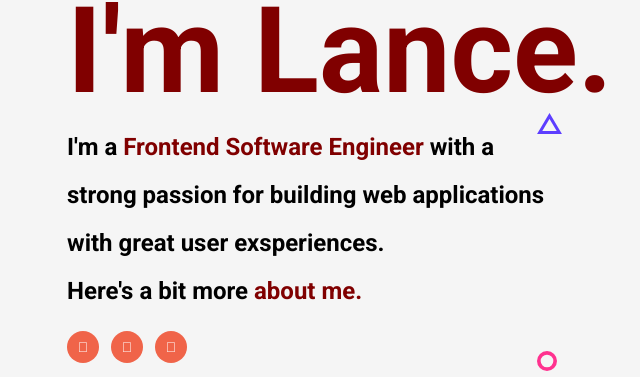
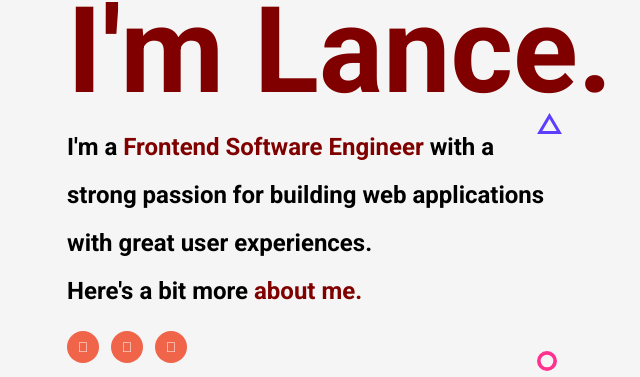
Before and after one commit to Locklear66/advanced-portfolio, a plain HTML site: page index.html in a window 1280 px wide. Shown: the part 289-666 px from the top of the page, 103-743 px from the left. Drawn offline with nearby package versions, Linux system fonts and the light colour scheme.

Commit message:
spelling corrections

```diff
--- a/index.html
+++ b/index.html
@@ -70,7 +70,7 @@
       <header class="header">
          <h1 class="title">Hey</h1>
          <h1 class="title title--secondary">I'm Lance.</h1>
-         <p class="header__para">I'm a <b class="orange"> Frontend Software Engineer</b> with a strong passion for building web applications with great user exsperiences.
+         <p class="header__para">I'm a <b class="orange"> Frontend Software Engineer</b> with a strong passion for building web applications with great user experiences.
             <br>
             Here's a bit more <b class="orange click" onclick="toggleModel()">about me.</b>
          <p>
@@ -99,9 +99,9 @@
             <h3 class="model__title model__title--about">Here's a bit about me!</h3>
             <h4 class="model__sub-title model__sub-title--about">Frontend software engineer.</h4>
             <p class="model__para">
-               Im a 31 year old <b class="orange">frontend software Engineer</b> with a strong passion for developing websites with great <b class="orange">user exsperiences</b>.
+               Im a 31 year old <b class="orange">frontend software Engineer</b> with a strong passion for developing websites with great <b class="orange">user experiences</b>.
                <br>
-               I currently work on extremely difficult engineering problems and learn from a team consisting od some of the most <b class="orange">talented</b> and <b class="orange">exsperienced</b> software engineers every day.
+               I currently work on extremely difficult engineering problems and learn from a team consisting of some of the most <b class="orange">talented</b> and <b class="orange">exsperienced</b> software engineers every day.
             </p>
             <div class="model__languages">
                <figure class="model__language">
```
